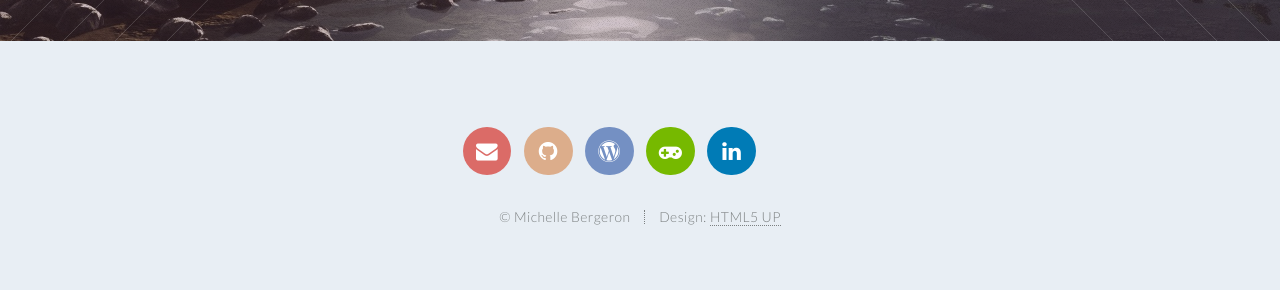
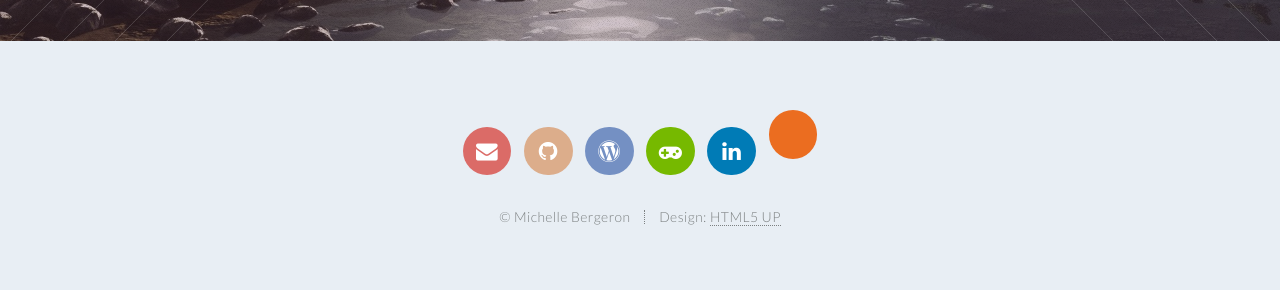
Before and after one commit to mrb113/mrb113.github.io, a Jekyll site: the page index.html, which Jekyll copies as it is, in a window 1280 px wide. Shown: the part 4462-4752 px from the top of the page. Built offline with Jekyll 4.4.1, drawn with Linux system fonts in a browser that asks for light colours; nearby versions of some CDN libraries; library files that are not in the unit come from our copies.

Commit message:
add etsy color scheme

```diff
--- a/css/style.css
+++ b/css/style.css
@@ -329,6 +329,15 @@
 
 				.icon.circle.fa-linkedin:hover {
 					background: #007bb6;
+				}
+
+			.icon.circle.fa-etsy {
+			background: #eb6d20;
+			color: white;
+			}
+
+				.icon.circle.fa-etsy:hover {
+					background: #eb6d20;
 				}
 
 			.icon.circle.fa-wordpress {
```
